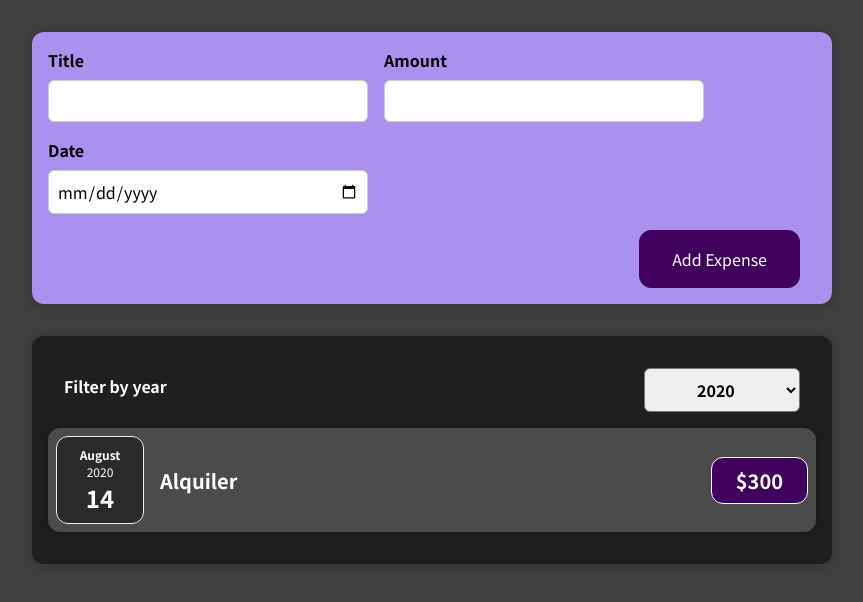
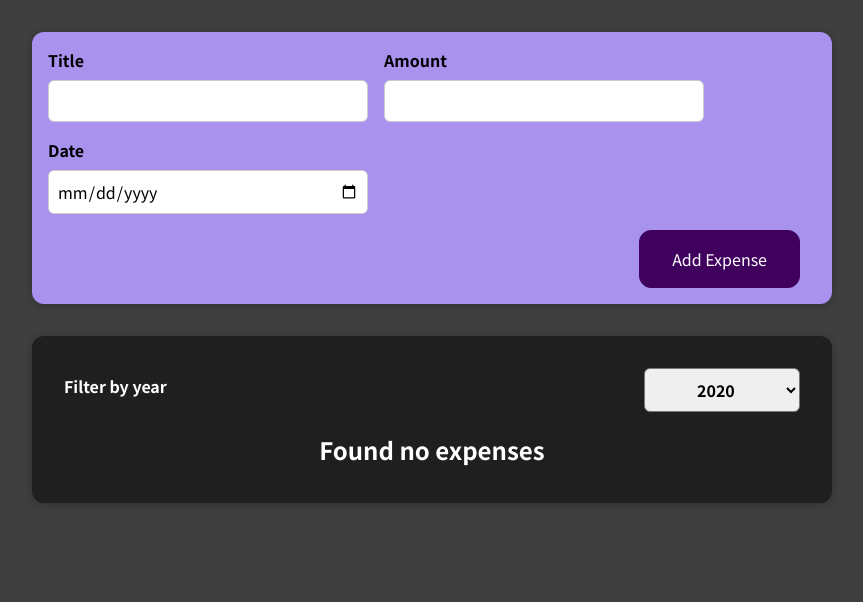
Before and after one commit to hbonavota/expenses-project, a React (Create React App) app: page / in a window 1280 px wide. Shown: the top 602 px of the page, without its empty margins (208-1071 px from the left). Built offline with nearby package versions, Linux system fonts and the light colour scheme.

Commit message:
<add>[/Expenses/ExpensesList]add new component and refactoring

```diff
--- a/src/components/Expenses/Expenses.js
+++ b/src/components/Expenses/Expenses.js
@@ -1,43 +1,32 @@
 import { useState } from "react";
-import ExpenseItem from "./ExpenseItem";
 import Card from "../UI/Card";
 
-import './Expenses.css'
+import "./Expenses.css";
 import ExpensesFilter from "../UI/ExpensesFilter";
+import ExpensesList from "./ExpensesList";
 
 const Expenses = (props) => {
-  const [filteredYear, setFilteredYear] = useState('2020');
+  const [filteredYear, setFilteredYear] = useState("2020");
 
-  const filterChangeHandler = selectedYear => {
+  const filterChangeHandler = (selectedYear) => {
     setFilteredYear(selectedYear);
-  }
+  };
 
-  const filteredExpenses = props.items.filter(expense => {
-    return expense.date.getFullYear().toString() === filteredYear
-  })
-
-  let expensesContent = <p>No expenses found.</p>;
-
-  if (filteredExpenses.length > 0) {
-    expensesContent = filteredExpenses.map(e =>
-      <ExpenseItem
-        key={e.id}
-        title={e.title}
-        amount={e.amount}
-        date={e.date}
-      />
-    )
-  }
-
+  const filteredExpenses = props.items.filter((expense) => {
+    return expense.date.getFullYear().toString() === filteredYear;
+  });
 
   return (
     <div>
       <Card className="expenses">
-        <ExpensesFilter selected={filteredYear} OnChangeFilter={filterChangeHandler} />
-        {expensesContent}
+        <ExpensesFilter
+          selected={filteredYear}
+          OnChangeFilter={filterChangeHandler}
+        />
+        <ExpensesList items={filteredExpenses} />
       </Card>
     </div>
-  )
-}
+  );
+};
 
 export default Expenses;
--- /dev/null
+++ b/src/components/Expenses/ExpensesList.css
@@ -0,0 +1,9 @@
+.expenses-list {
+  list-style: none;
+  padding: 0;
+}
+
+.expenses-list__fallback {
+  color: white;
+  text-align: center;
+}
--- /dev/null
+++ b/src/components/Expenses/ExpensesList.js
@@ -0,0 +1,24 @@
+import React from "react";
+import ExpenseItem from "./ExpenseItem";
+import "./ExpensesList.css";
+
+const ExpensesList = (props) => {
+  if (props.items.length > 0) {
+    return <h2 className="expenses-list__fallback">Found no expenses</h2>;
+  }
+
+  return (
+    <ul className="expenses-list">
+      {props.items.map((e) => (
+        <ExpenseItem
+          key={e.id}
+          title={e.title}
+          amount={e.amount}
+          date={e.date}
+        />
+      ))}
+    </ul>
+  );
+};
+
+export default ExpensesList;
```
